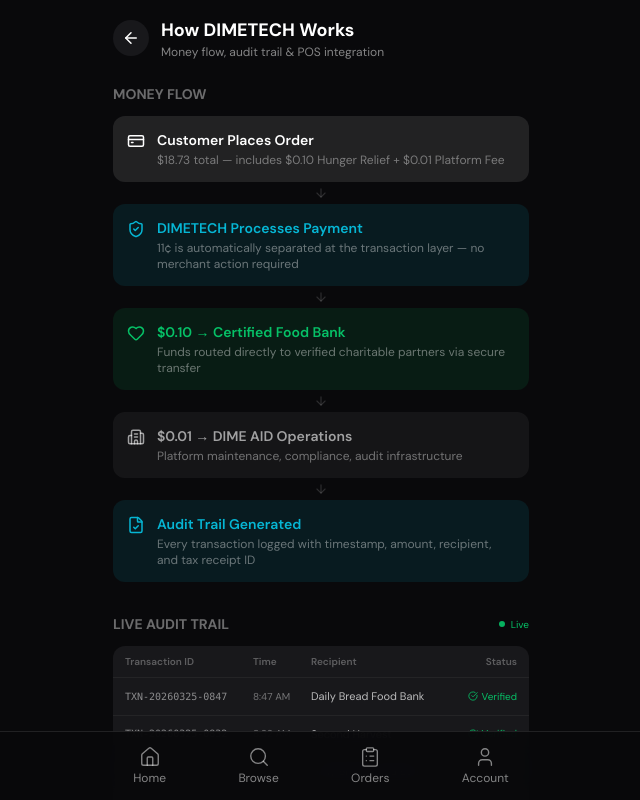
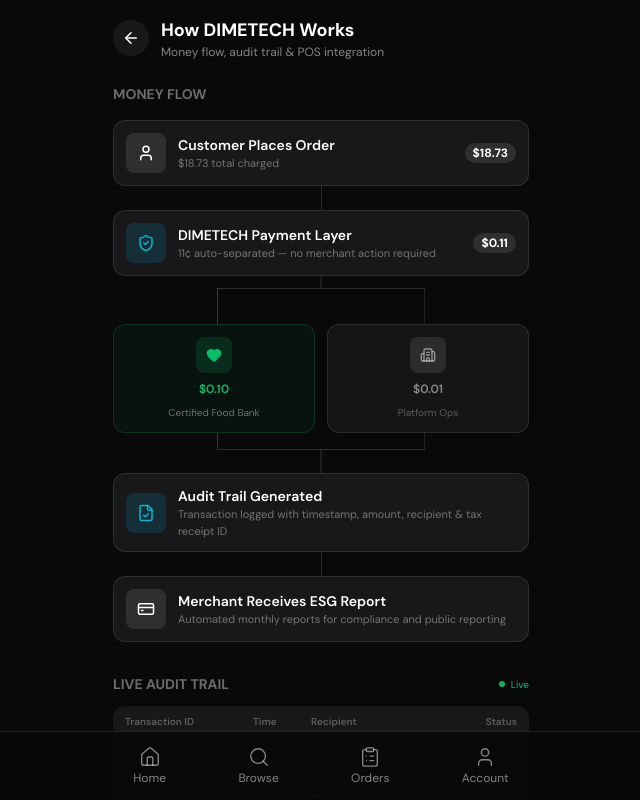
Before and after one commit to shiki4709/dimeaid-mvp, a Next.js app: page /how-it-works in a window 1280 px wide. Shown: the top 800 px of the page, without its empty margins (319-959 px from the left). Built offline with nearby package versions, Linux system fonts and the light colour scheme.

Commit message:
fix: redesign DIMETECH page as visual flowchart with split branches

```diff
--- a/src/app/how-it-works/page.tsx
+++ b/src/app/how-it-works/page.tsx
@@ -3,7 +3,6 @@
 import { useRouter } from "next/navigation";
 import {
   ArrowLeft,
-  ArrowDown,
   ShieldCheck,
   CreditCard,
   Building2,
@@ -14,52 +13,15 @@
   Wifi,
   CheckCircle,
   Lock,
+  User,
 } from "lucide-react";
 
-const flowSteps = [
-  {
-    icon: CreditCard,
-    label: "Customer Places Order",
-    detail: "$18.73 total — includes $0.10 Hunger Relief + $0.01 Platform Fee",
-    color: "text-white",
-    bg: "bg-white/10",
-  },
-  {
-    icon: ShieldCheck,
-    label: "DIMETECH Processes Payment",
-    detail: "11¢ is automatically separated at the transaction layer — no merchant action required",
-    color: "text-dime-teal",
-    bg: "bg-dime-teal/10",
-  },
-  {
-    icon: Heart,
-    label: "$0.10 → Certified Food Bank",
-    detail: "Funds routed directly to verified charitable partners via secure transfer",
-    color: "text-dime-green",
-    bg: "bg-dime-green/10",
-  },
-  {
-    icon: Building2,
-    label: "$0.01 → DIME AID Operations",
-    detail: "Platform maintenance, compliance, audit infrastructure",
-    color: "text-white/60",
-    bg: "bg-white/5",
-  },
-  {
-    icon: FileCheck,
-    label: "Audit Trail Generated",
-    detail: "Every transaction logged with timestamp, amount, recipient, and tax receipt ID",
-    color: "text-dime-teal",
-    bg: "bg-dime-teal/10",
-  },
-] as const;
-
 const auditEntries = [
-  { id: "TXN-20260325-0847", time: "8:47 AM", amount: "$0.10", recipient: "Daily Bread Food Bank", status: "Verified" },
-  { id: "TXN-20260325-0832", time: "8:32 AM", amount: "$0.10", recipient: "Second Harvest", status: "Verified" },
-  { id: "TXN-20260325-0819", time: "8:19 AM", amount: "$0.10", recipient: "Daily Bread Food Bank", status: "Verified" },
-  { id: "TXN-20260325-0801", time: "8:01 AM", amount: "$0.10", recipient: "North York Harvest", status: "Verified" },
-  { id: "TXN-20260325-0748", time: "7:48 AM", amount: "$0.10", recipient: "Second Harvest", status: "Verified" },
+  { id: "TXN-20260325-0847", time: "8:47 AM", recipient: "Daily Bread Food Bank", status: "Verified" },
+  { id: "TXN-20260325-0832", time: "8:32 AM", recipient: "Second Harvest", status: "Verified" },
+  { id: "TXN-20260325-0819", time: "8:19 AM", recipient: "Daily Bread Food Bank", status: "Verified" },
+  { id: "TXN-20260325-0801", time: "8:01 AM", recipient: "North York Harvest", status: "Verified" },
+  { id: "TXN-20260325-0748", time: "7:48 AM", recipient: "Second Harvest", status: "Verified" },
 ] as const;
 
 const posIntegrations = [
@@ -67,6 +29,61 @@
   { icon: Monitor, name: "Web Checkout", desc: "Any e-commerce or ordering platform" },
   { icon: Wifi, name: "In-Store POS", desc: "Square, Toast, Clover, Lightspeed" },
 ] as const;
+
+/* ── Flow chart node ─────────────────────────────────── */
+function FlowNode({
+  icon: Icon,
+  label,
+  detail,
+  color,
+  amount,
+}: {
+  icon: typeof CreditCard;
+  label: string;
+  detail: string;
+  color: string;
+  amount?: string;
+}) {
+  return (
+    <div className="relative flex items-center gap-3 rounded-xl border border-white/10 bg-surface p-3">
+      <div className={`flex h-10 w-10 shrink-0 items-center justify-center rounded-lg ${color}`}>
+        <Icon size={18} />
+      </div>
+      <div className="flex-1 min-w-0">
+        <p className="text-sm font-semibold">{label}</p>
+        <p className="text-[11px] text-white/40">{detail}</p>
+      </div>
+      {amount && (
+        <span className="shrink-0 rounded-full bg-white/10 px-2 py-0.5 text-xs font-bold">
+          {amount}
+        </span>
+      )}
+    </div>
+  );
+}
+
+/* ── Connector line ──────────────────────────────────── */
+function Connector({ split }: { split?: boolean }) {
+  if (split) {
+    return (
+      <div className="relative flex h-12 items-center justify-center">
+        {/* Vertical trunk */}
+        <div className="absolute left-1/2 top-0 h-3 w-px -translate-x-1/2 bg-white/15" />
+        {/* Horizontal bar */}
+        <div className="absolute top-3 left-[25%] right-[25%] h-px bg-white/15" />
+        {/* Left branch */}
+        <div className="absolute left-[25%] top-3 h-9 w-px bg-dime-green/40" />
+        {/* Right branch */}
+        <div className="absolute right-[25%] top-3 h-9 w-px bg-white/10" />
+      </div>
+    );
+  }
+  return (
+    <div className="flex h-6 items-center justify-center">
+      <div className="h-full w-px bg-white/15" />
+    </div>
+  );
+}
 
 export default function HowItWorksPage() {
   const router = useRouter();
@@ -87,35 +104,84 @@
         </div>
       </div>
 
-      {/* Money Flow */}
+      {/* ── MONEY FLOW CHART ─────────────────────────── */}
       <div className="mt-6">
         <h2 className="text-sm font-bold text-white/40">MONEY FLOW</h2>
-        <div className="mt-3 space-y-0">
-          {flowSteps.map((step, i) => {
-            const Icon = step.icon;
-            return (
-              <div key={step.label}>
-                <div className={`flex items-start gap-3 rounded-xl ${step.bg} p-3.5`}>
-                  <div className={`mt-0.5 ${step.color}`}>
-                    <Icon size={18} />
-                  </div>
-                  <div className="flex-1">
-                    <p className={`text-sm font-semibold ${step.color}`}>{step.label}</p>
-                    <p className="mt-0.5 text-xs text-white/40">{step.detail}</p>
-                  </div>
-                </div>
-                {i < flowSteps.length - 1 && (
-                  <div className="flex justify-center py-1">
-                    <ArrowDown size={14} className="text-white/15" />
-                  </div>
-                )}
+
+        <div className="mt-4">
+          {/* Step 1: Customer */}
+          <FlowNode
+            icon={User}
+            label="Customer Places Order"
+            detail="$18.73 total charged"
+            color="bg-white/10 text-white"
+            amount="$18.73"
+          />
+
+          <Connector />
+
+          {/* Step 2: DIMETECH */}
+          <FlowNode
+            icon={ShieldCheck}
+            label="DIMETECH Payment Layer"
+            detail="11¢ auto-separated — no merchant action required"
+            color="bg-dime-teal/15 text-dime-teal"
+            amount="$0.11"
+          />
+
+          {/* Split into two branches */}
+          <Connector split />
+
+          {/* Two branches side by side */}
+          <div className="grid grid-cols-2 gap-3">
+            {/* Left: Charity */}
+            <div className="flex flex-col items-center gap-2 rounded-xl border border-dime-green/20 bg-dime-green/5 p-3 text-center">
+              <div className="flex h-9 w-9 items-center justify-center rounded-lg bg-dime-green/15">
+                <Heart size={16} className="text-dime-green" fill="#06C167" />
               </div>
-            );
-          })}
+              <p className="text-xs font-semibold text-dime-green">$0.10</p>
+              <p className="text-[10px] text-white/40">Certified Food Bank</p>
+            </div>
+
+            {/* Right: Operations */}
+            <div className="flex flex-col items-center gap-2 rounded-xl border border-white/10 bg-white/5 p-3 text-center">
+              <div className="flex h-9 w-9 items-center justify-center rounded-lg bg-white/10">
+                <Building2 size={16} className="text-white/50" />
+              </div>
+              <p className="text-xs font-semibold text-white/50">$0.01</p>
+              <p className="text-[10px] text-white/30">Platform Ops</p>
+            </div>
+          </div>
+
+          {/* Converge back */}
+          <div className="relative flex h-10 items-center justify-center">
+            <div className="absolute left-[25%] top-0 h-4 w-px bg-dime-green/40" />
+            <div className="absolute right-[25%] top-0 h-4 w-px bg-white/10" />
+            <div className="absolute top-4 left-[25%] right-[25%] h-px bg-white/15" />
+            <div className="absolute left-1/2 top-4 h-6 w-px -translate-x-1/2 bg-white/15" />
+          </div>
+
+          {/* Step 4: Audit */}
+          <FlowNode
+            icon={FileCheck}
+            label="Audit Trail Generated"
+            detail="Transaction logged with timestamp, amount, recipient & tax receipt ID"
+            color="bg-dime-teal/15 text-dime-teal"
+          />
+
+          <Connector />
+
+          {/* Step 5: Merchant gets report */}
+          <FlowNode
+            icon={CreditCard}
+            label="Merchant Receives ESG Report"
+            detail="Automated monthly reports for compliance and public reporting"
+            color="bg-white/10 text-white"
+          />
         </div>
       </div>
 
-      {/* Audit Trail */}
+      {/* ── AUDIT TRAIL ──────────────────────────────── */}
       <div className="mt-8">
         <div className="flex items-center justify-between">
           <h2 className="text-sm font-bold text-white/40">LIVE AUDIT TRAIL</h2>
@@ -125,14 +191,12 @@
           </div>
         </div>
         <div className="mt-3 overflow-hidden rounded-xl bg-surface">
-          {/* Header Row */}
           <div className="flex items-center gap-2 border-b border-white/5 px-3 py-2 text-[10px] font-semibold text-white/30">
             <span className="w-[120px]">Transaction ID</span>
             <span className="w-[50px]">Time</span>
             <span className="flex-1">Recipient</span>
             <span className="w-[52px] text-right">Status</span>
           </div>
-          {/* Entries */}
           {auditEntries.map((entry) => (
             <div
               key={entry.id}
@@ -153,7 +217,7 @@
         </p>
       </div>
 
-      {/* Security */}
+      {/* ── SECURITY ─────────────────────────────────── */}
       <div className="mt-8 flex items-start gap-3 rounded-xl bg-surface p-4">
         <Lock size={16} className="mt-0.5 shrink-0 text-dime-teal" />
         <div>
@@ -166,7 +230,7 @@
         </div>
       </div>
 
-      {/* POS Integration */}
+      {/* ── POS INTEGRATION ──────────────────────────── */}
       <div className="mt-8">
         <h2 className="text-sm font-bold text-white/40">POS INTEGRATION</h2>
         <p className="mt-1 text-xs text-white/30">
@@ -190,38 +254,25 @@
         </div>
       </div>
 
-      {/* How Integration Works */}
+      {/* ── 3-STEP INTEGRATION ───────────────────────── */}
       <div className="mt-6 rounded-xl bg-dime-teal/5 p-4">
         <p className="text-sm font-semibold text-dime-teal">3-Step Integration</p>
         <div className="mt-3 space-y-3">
           <div className="flex items-start gap-3">
-            <div className="flex h-6 w-6 shrink-0 items-center justify-center rounded-full bg-dime-teal/20 text-xs font-bold text-dime-teal">
-              1
-            </div>
-            <p className="text-xs text-white/50">
-              Add DIMETECH SDK to your checkout — one line of code
-            </p>
+            <div className="flex h-6 w-6 shrink-0 items-center justify-center rounded-full bg-dime-teal/20 text-xs font-bold text-dime-teal">1</div>
+            <p className="text-xs text-white/50">Add DIMETECH SDK to your checkout — one line of code</p>
           </div>
           <div className="flex items-start gap-3">
-            <div className="flex h-6 w-6 shrink-0 items-center justify-center rounded-full bg-dime-teal/20 text-xs font-bold text-dime-teal">
-              2
-            </div>
-            <p className="text-xs text-white/50">
-              11¢ is automatically added and split at the payment layer
-            </p>
+            <div className="flex h-6 w-6 shrink-0 items-center justify-center rounded-full bg-dime-teal/20 text-xs font-bold text-dime-teal">2</div>
+            <p className="text-xs text-white/50">11¢ is automatically added and split at the payment layer</p>
           </div>
           <div className="flex items-start gap-3">
-            <div className="flex h-6 w-6 shrink-0 items-center justify-center rounded-full bg-dime-teal/20 text-xs font-bold text-dime-teal">
-              3
-            </div>
-            <p className="text-xs text-white/50">
-              Funds flow to certified charities with full audit trail — merchant gets ESG reports automatically
-            </p>
+            <div className="flex h-6 w-6 shrink-0 items-center justify-center rounded-full bg-dime-teal/20 text-xs font-bold text-dime-teal">3</div>
+            <p className="text-xs text-white/50">Funds flow to certified charities with full audit trail — merchant gets ESG reports automatically</p>
           </div>
         </div>
       </div>
 
-      {/* Simulated disclaimer */}
       <p className="mt-6 text-center text-[10px] text-white/15">
         Simulated data for demonstration purposes
       </p>
```
